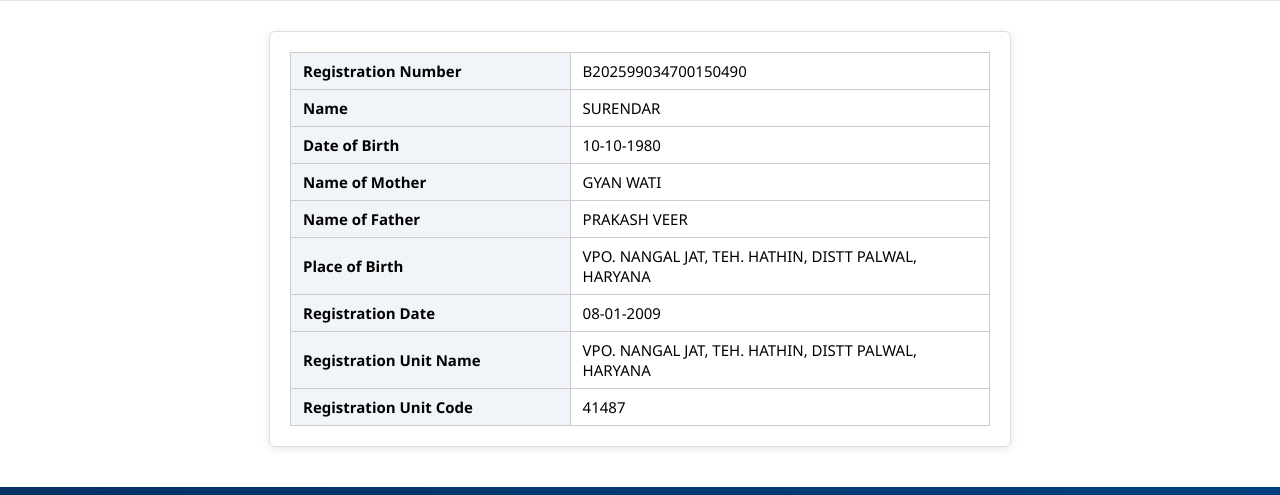
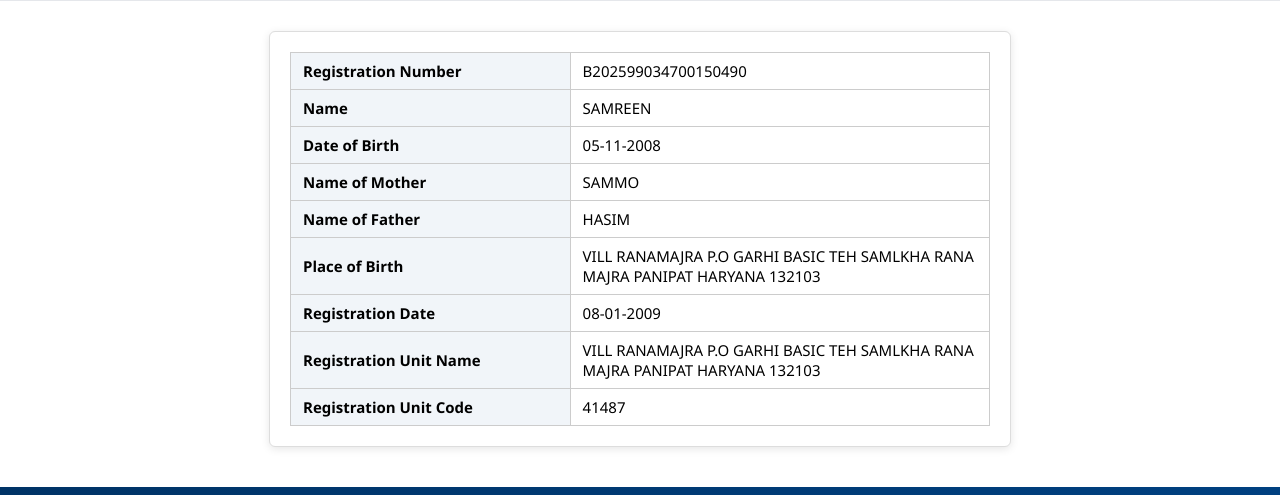
Before and after one commit to dk905036-prog/index.html, a plain HTML site: page index.html in a window 1280 px wide. Shown: the part 102-597 px from the top of the page. Drawn offline with Linux system fonts and the light colour scheme.

Commit message:
Update personal details in index.html

```diff
--- a/index.html
+++ b/index.html
@@ -100,23 +100,26 @@
       </tr>
       <tr>
         <th>Name</th>
-        <td>SURENDAR</td>
+        <td>SAMREEN</td>
       </tr>
       <tr>
         <th>Date of Birth</th>
-        <td>10-10-1980</td>
+        <td>05-11-2008</td>
       </tr>
       <tr>
         <th>Name of Mother</th>
-        <td>GYAN WATI</td>
+        <td>SAMMO</td>
       </tr>
       <tr>
         <th>Name of Father</th>
-        <td>PRAKASH VEER</td>
+        <td>HASIM</td>
       </tr>
       <tr>
         <th>Place of Birth</th>
-        <td>VPO. NANGAL JAT, TEH. HATHIN, DISTT PALWAL, HARYANA</td>
+        <td>VILL RANAMAJRA P.O GARHI BASIC TEH SAMLKHA RANA MAJRA
+
+PANIPAT HARYANA 132103
+</td>
       </tr>
       <tr>
         <th>Registration Date</th>
@@ -124,7 +127,10 @@
       </tr>
       <tr>
         <th>Registration Unit Name</th>
-        <td>VPO. NANGAL JAT, TEH. HATHIN, DISTT PALWAL, HARYANA</td>
+        <td>VILL RANAMAJRA P.O GARHI BASIC TEH SAMLKHA RANA MAJRA PANIPAT
+
+HARYANA 132103
+</td>
       </tr>
       <tr>
         <th>Registration Unit Code</th>
```
